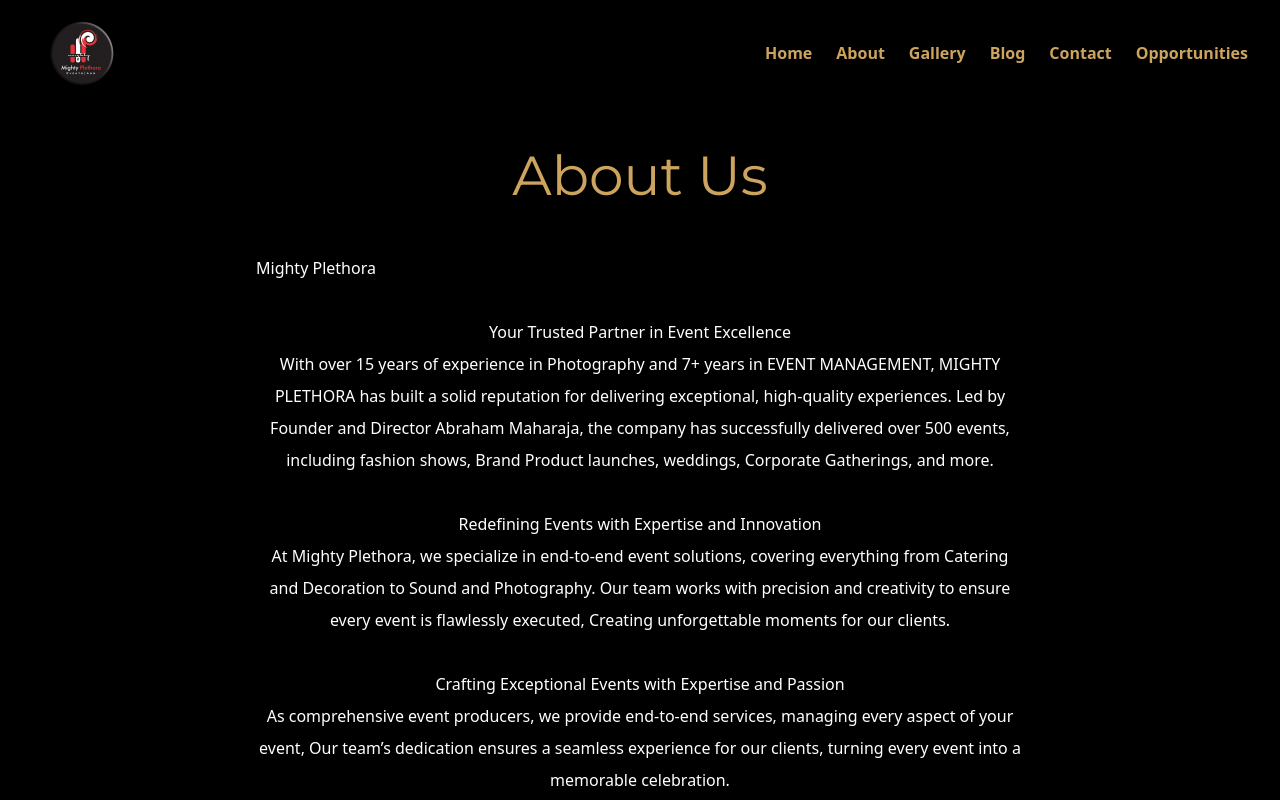
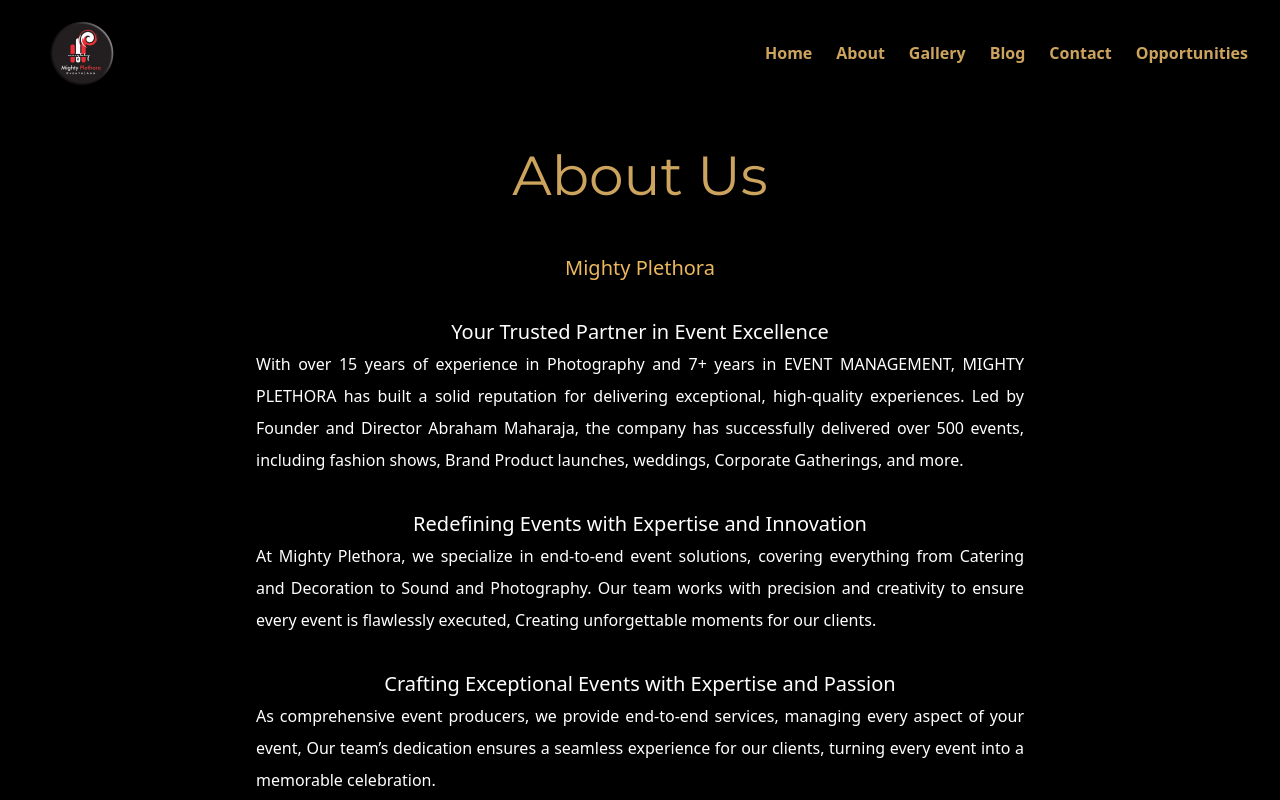
Before and after one commit to harshivkrishna/mighty-plethora, a React (Vite) app in the folder client/: page /about in a window 1280 px wide. Shown: the top 800 px of the page. Built offline with nearby package versions, Linux system fonts and the light colour scheme; the HTML template or start-up script is replaced by a standard one.

Commit message:
modified:   client/src/Pages/About/AboutPage.jsx

```diff
--- a/client/src/Pages/About/AboutPage.css
+++ b/client/src/Pages/About/AboutPage.css
@@ -21,6 +21,15 @@
     color: #cda45e;
 }
 
+.contact-container h4{
+    font-size: 20px;
+    font-weight: 500;
+}
+
+.contact-container p{
+    text-align: justify;
+}
+
 @media (max-width:550px) {
     .contact-container{
         padding: 20px;
--- a/client/src/Pages/About/AboutPage.jsx
+++ b/client/src/Pages/About/AboutPage.jsx
@@ -12,7 +12,7 @@
       </div>
       <div className='contact-container bg-black text-center text-white'>
         <h1>About Us</h1>
-        <p className='text-justify'>Mighty Plethora</p>
+        <h4 className='text-custom-gold'>Mighty Plethora</h4>
         <br />
         <h4>Your Trusted Partner in Event Excellence
         </h4>
```
